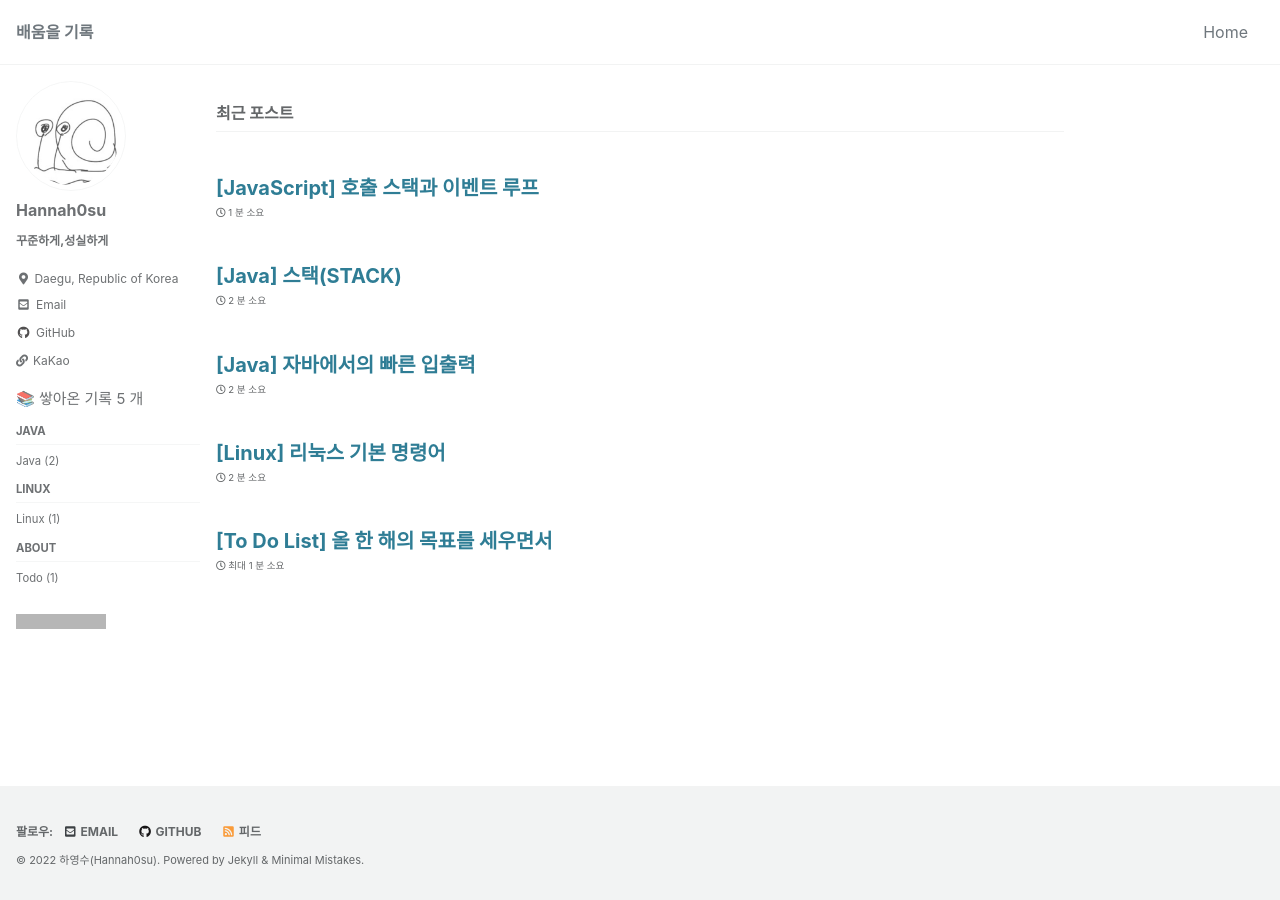
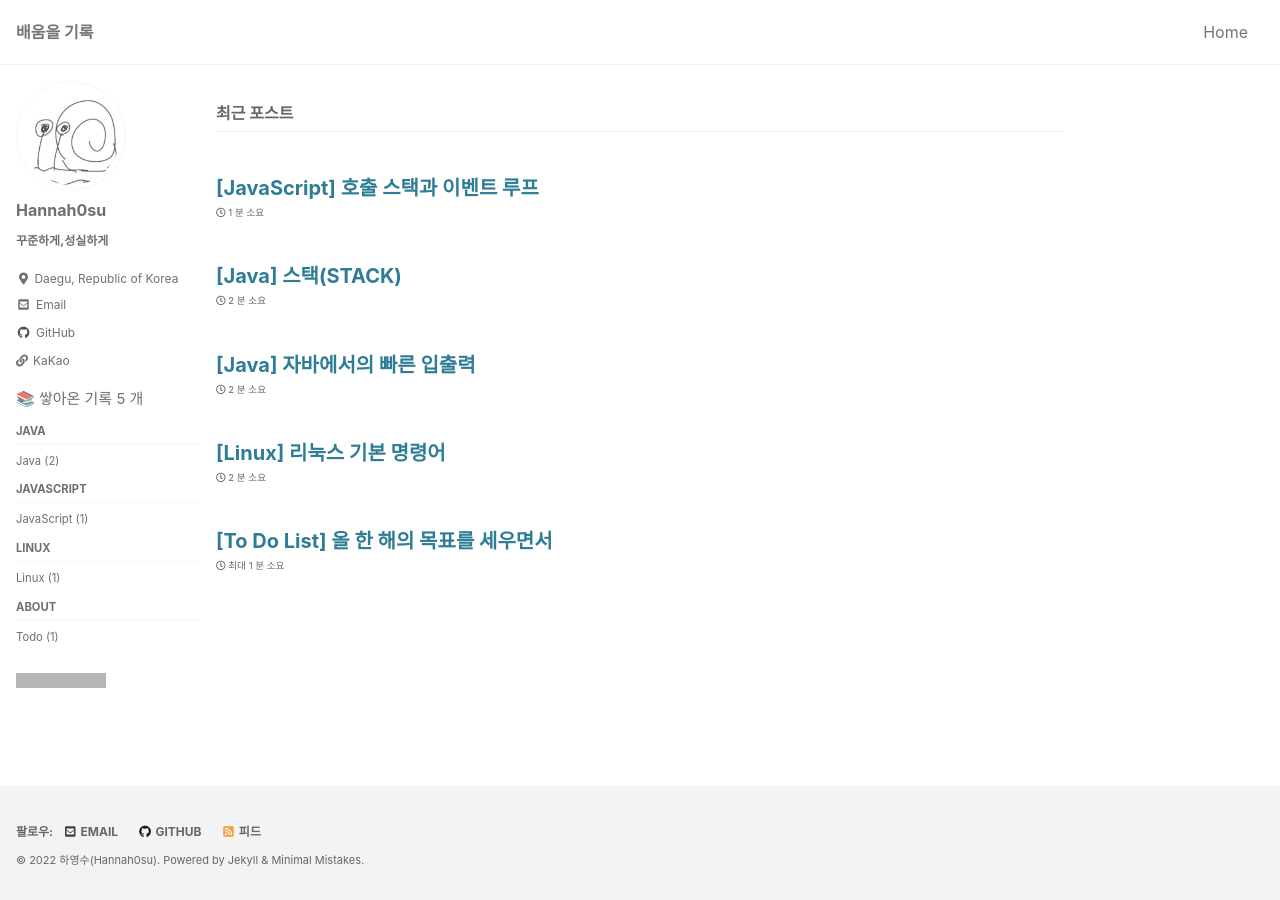
Before and after one commit to Hannah0su/Hannah0su.github.io, a Jekyll site: the page built from index.html, in a window 1280 px wide. Built offline with Jekyll 4.4.1, drawn with Linux system fonts in a browser that asks for light colours; cached includes are drawn as plain includes; the list of posts is cut into pages by our own code; grey boxes are pictures that could not be loaded.

Commit message:
add category javascript

```diff
--- a/_includes/nav_list_main
+++ b/_includes/nav_list_main
@@ -13,6 +13,14 @@
                 {% for category in site.categories %}
                     {% if category[0] == "Java" %}
                         <li><a href="/categories/Java" class="">Java ({{category[1].size}})</a></li>
+                    {% endif %}
+                {% endfor %}
+            </ul>
+        <span class="nav__sub-title">JavaScript</span>
+            <ul>
+                {% for category in site.categories %}
+                    {% if category[0] == "JavaScript" %}
+                        <li><a href="/categories/JavaScript" class="">JavaScript ({{category[1].size}})</a></li>
                     {% endif %}
                 {% endfor %}
             </ul>
```
Also changed, not shown: _pages/category-JavaScript.md (added, +11 -0 lines), _posts/Post/2022-05-13-JavaScript_event_loop.md (+2 -2 lines).
